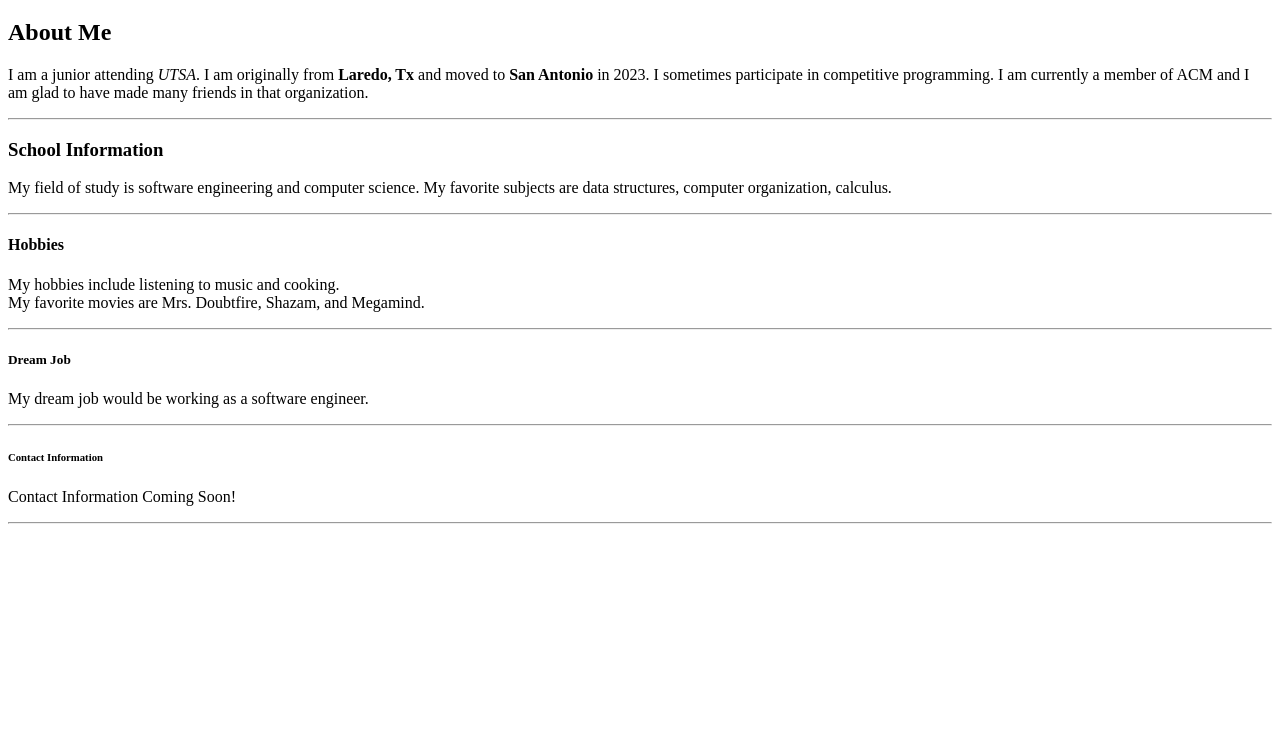
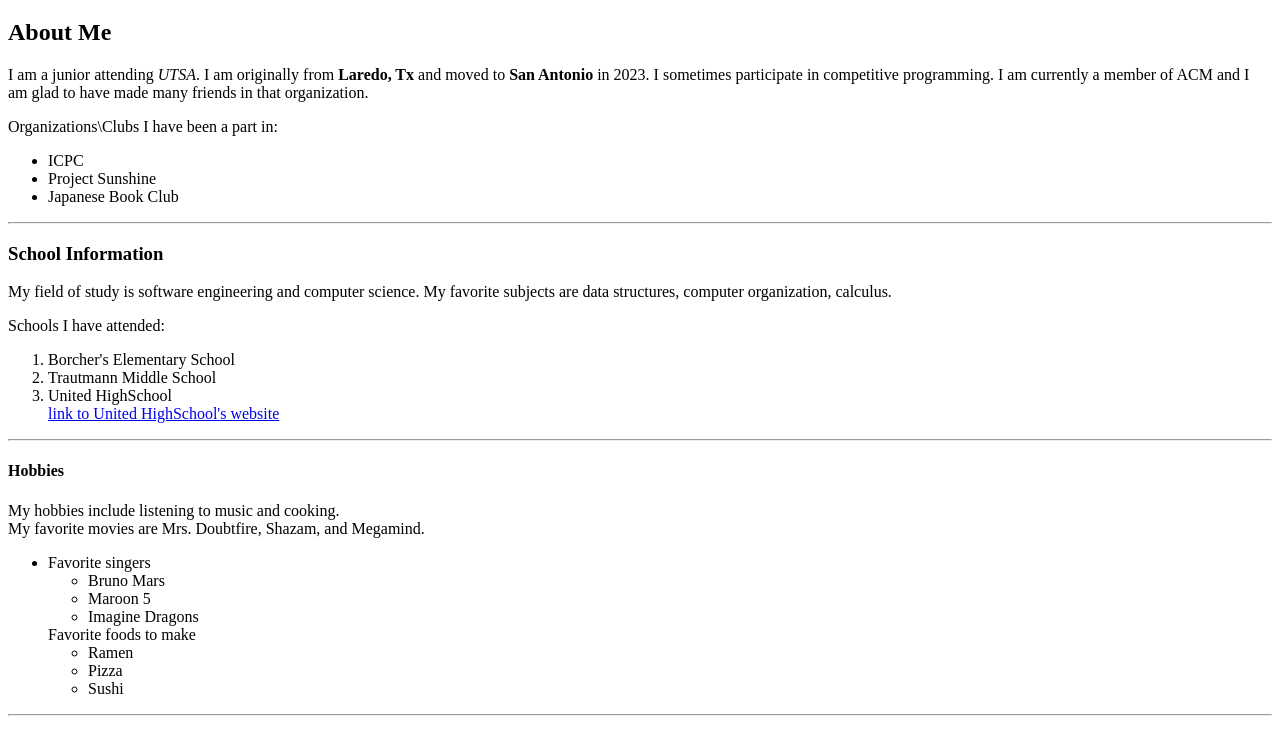
Before and after one commit to Martin0484/CS4413, a plain HTML site: page index.html in a window 1280 px wide. Shown: the part 61-796 px from the top of the page. Drawn offline with Linux system fonts and the light colour scheme.

Commit message:
Added stuff for homework 3
Added additional sections for organizations, schools, and favorite foods. Included images and a link to United High School's website.

```diff
--- a/index.html
+++ b/index.html
@@ -6,27 +6,56 @@
 </head>
 
 <body>
-<h1>Welcome to Martin's website!</h1>
+<h1 id="top">Welcome to Martin's website!</h1>
 <h2>About Me</h2>
 <p>I am a junior attending <i>UTSA</i>. I am originally from <b>Laredo, Tx</b> and moved to <b>San Antonio</b> in 2023.
     I sometimes participate in competitive programming. I am currently a member of ACM and I am glad to have
     made many friends in that organization.</p>
+    <p>Organizations\Clubs I have been a part in:</p>
+    <ul>
+        <li>ICPC</li>
+        <li>Project Sunshine</li>
+        <li>Japanese Book Club</li>
+    </ul>
 <hr>
 <h3>School Information</h3>
 <p>My field of study is software engineering and computer science. My favorite subjects are
-    data structures, computer organization, calculus.
-</p>
+    data structures, computer organization, calculus.</p>
+    <p>Schools I have attended:</p>
+    <ol>
+        <li>Borcher's Elementary School</li>
+        <li>Trautmann Middle School</li>
+        <li>United HighSchool</li>
+        <a href="https://uhs.uisd.net/">link to United HighSchool's website</a>
+    </ol>
 <hr>
 <h4>Hobbies</h4>
 <p>My hobbies include listening to music and cooking.<br> My favorite movies are Mrs. Doubtfire,
-    Shazam, and Megamind.
-</p>
+    Shazam, and Megamind.</p>
+    <ul>
+        <li> Favorite singers
+            <ul>
+                <li>Bruno Mars</li>
+                <li>Maroon 5</li>
+                <li>Imagine Dragons</li>
+            </ul>
+            Favorite foods to make
+            <ul>
+                <li>Ramen</li>
+                <li>Pizza</li>
+                <li>Sushi</li>
+            </ul>
+        </li>
+    </ul>
 <hr>
 <h5>Dream Job</h5>
 <p>My dream job would be working as a software engineer.</p>
+<img src="images/softwareEngineer.webp" alt="Software engineer sitting at desk" width="500" height="380">
 <hr>
 <h6>Contact Information</h6>
 <p>Contact Information Coming Soon!</p>
+<img src="https://static.vecteezy.com/system/resources/previews/000/455/528/original/telephone-vector.jpg" alt="Software engineer sitting at desk" width="250" height="200">
 <hr>
+<a href="#top">Go to top</a>
 </body>
 </html>
```
